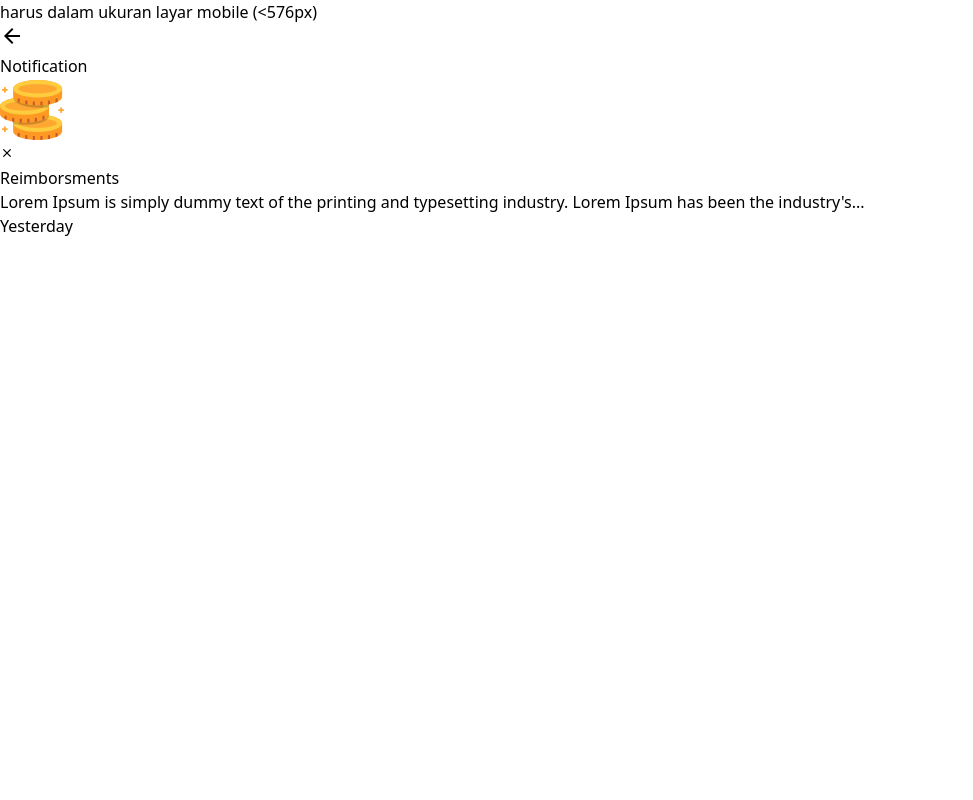
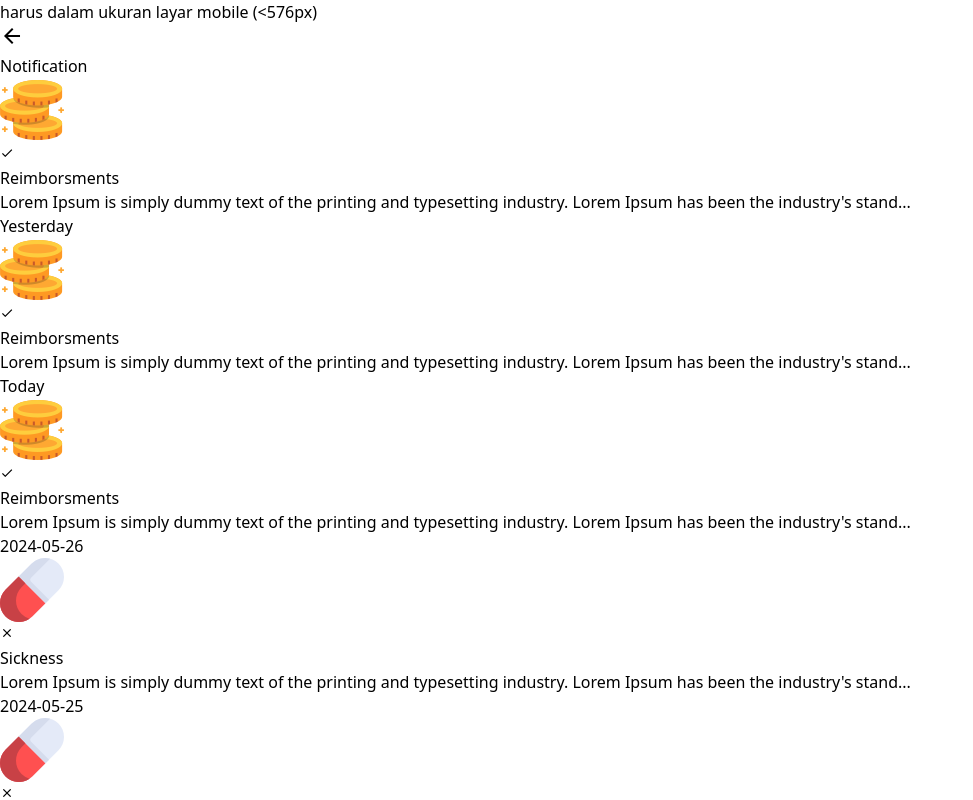
Before and after one commit to anjasmaradwisetiadi/dashboard-payment-pcs, a Vue app: page /notification in a window 1280 px wide. Shown: the top 800 px of the page, without its empty margins (0-973 px from the left). Built offline with nearby package versions, Linux system fonts and the light colour scheme.

Commit message:
[master] successfull make notification UI

```diff
--- a/src/assets/dataDummy/notificationData.js
+++ b/src/assets/dataDummy/notificationData.js
@@ -3,22 +3,22 @@ export const notificationData={
           {
             name: "Reimborsments",
             description: "Lorem Ipsum is simply dummy text of the printing and typesetting industry. Lorem Ipsum has been the industry's standard dummy text ever since the 1500s, when an unknown printer took a galley of type and scrambled it to make a type specimen book. ",
-            date: "2024-05-28",
+            date: "Yesterday",
             status: "Unread",
             image: "src/assets/image/coin.png",
             thumbnail: "check"
           },
           {
             name: "Reimborsments",
-            description: "Your profile was viewed",
-            date: "2024-05-27",
+            description: "Lorem Ipsum is simply dummy text of the printing and typesetting industry. Lorem Ipsum has been the industry's standard dummy text ever since the 1500s, when an unknown printer viewed",
+            date: "Today",
             status: "Read",
             image: "src/assets/image/coin.png",
             thumbnail: "check"
           },
           {
             name: "Reimborsments",
-            description: "You have a new follower",
+            description: "Lorem Ipsum is simply dummy text of the printing and typesetting industry. Lorem Ipsum has been the industry's standard dummy text ever since the 1500s, when an unknown printer new follower",
             date: "2024-05-26",
             status: "Unread",
             image: "src/assets/image/coin.png",
@@ -26,39 +26,39 @@ export const notificationData={
           },
           {
             name: "Sickness",
-            description: "Password change request",
+            description: "Lorem Ipsum is simply dummy text of the printing and typesetting industry. Lorem Ipsum has been the industry's standard dummy text ever since the 1500s, when an unknown printer",
             date: "2024-05-25",
             status: "Unread",
             image: "src/assets/image/pill.png",
-            thumbnail: "check"
+            thumbnail: "close"
           },
           {
             name: "Sickness",
-            description: "New message received",
+            description: "Lorem Ipsum is simply dummy text of the printing and typesetting industry. Lorem Ipsum has been the industry's standard dummy text ever since the 1500s, when an unknown printer",
             date: "2024-05-24",
             status: "Read",
             image: "src/assets/image/pill.png",
-            thumbnail: "check"
+            thumbnail: "close"
           },
           {
             name: "Sickness",
-            description: "Account settings updated",
+            description: "Lorem Ipsum is simply dummy text of the printing and typesetting industry. Lorem Ipsum has been the industry's standard dummy text ever since the 1500s, when an unknown printer",
             date: "2024-05-23",
             status: "Read",
             image: "src/assets/image/pill.png",
-            thumbnail: "check"
+            thumbnail: "close"
           },
           {
             name: "Sicknessr",
-            description: "Your post was liked",
+            description: "Lorem Ipsum is simply dummy text of the printing and typesetting industry. Lorem Ipsum has been the industry's standard dummy text ever since the 1500s, when an unknown printer liked",
             date: "2024-05-22",
             status: "Unread",
             image: "src/assets/image/pill.png",
-            thumbnail: "check"
+            thumbnail: "close"
           },
           {
             name: "Sickness",
-            description: "New event invitation",
+            description: "Lorem Ipsum is simply dummy text of the printing and typesetting industry. Lorem Ipsum has been the industry's standard dummy text ever since the 1500s, when an unknown printer",
             date: "2024-05-21",
             status: "Unread",
             image: "src/assets/image/pill.png",
@@ -66,15 +66,15 @@ export const notificationData={
           },
           {
             name: "Sickness",
-            description: "You were mentioned in a comment",
+            description: "Lorem Ipsum is simply dummy text of the printing and typesetting industry. Lorem Ipsum has been the industry's standard dummy text ever since the 1500s, when an unknown printer in a comment",
             date: "2024-05-20",
             status: "Read",
             image: "src/assets/image/pill.png",
-            thumbnail: "check"
+            thumbnail: "close"
           },
           {
             name: "Overtime",
-            description: "Friend request accepted",
+            description: "Lorem Ipsum is simply dummy text of the printing and typesetting industry. Lorem Ipsum has been the industry's standard dummy text ever since the 1500s, when an unknown printer",
             date: "2024-05-19",
             status: "Unread",
             image: "src/assets/image/pill.png",
@@ -82,39 +82,39 @@ export const notificationData={
           },
           {
             name: "Overtime",
-            description: "New login from unknown device",
+            description: "Lorem Ipsum is simply dummy text of the printing and typesetting industry. Lorem Ipsum has been the industry's standard dummy text ever since the 1500s, when an unknown printer unknown device",
             date: "2024-05-18",
             status: "Read",
             image: "src/assets/image/pill.png",
-            thumbnail: "check"
+            thumbnail: "thumbnail"
           },
           {
             name: "Overtime",
-            description: "Security alert: suspicious activity",
+            description: "Lorem Ipsum is simply dummy text of the printing and typesetting industry. Lorem Ipsum has been the industry's standard dummy text ever since the 1500s, when an unknown printer suspicious activity",
             date: "2024-05-17",
             status: "Unread",
             image: "src/assets/image/pill.png",
-            thumbnail: "check"
+            thumbnail: "next"
           },
           {
             name: "Overtime",
-            description: "Weekly report is available",
+            description: "Lorem Ipsum is simply dummy text of the printing and typesetting industry. Lorem Ipsum has been the industry's standard dummy text ever since the 1500s, when an unknown printer available",
             date: "2024-05-16",
             status: "Read",
             image: "src/assets/image/pill.png",
-            thumbnail: "check"
+            thumbnail: "next"
           },
           {
             name: "Overtime",
-            description: "Subscription renewed",
+            description: "Lorem Ipsum is simply dummy text of the printing and typesetting industry. Lorem Ipsum has been the industry's standard dummy text ever since the 1500s, when an unknown printer",
             date: "2024-05-15",
             status: "Unread",
             image: "src/assets/image/pill.png",
-            thumbnail: "check"
+            thumbnail: "next"
           },
           {
             name: "Overtime",
-            description: "New comment on your photo",
+            description: "Lorem Ipsum is simply dummy text of the printing and typesetting industry. Lorem Ipsum has been the industry's standard dummy text ever since the 1500s, when an unknown printer on your photo",
             date: "2024-05-14",
             status: "Read",
             image: "src/assets/image/pill.png",
--- a/src/components/Navbar.vue
+++ b/src/components/Navbar.vue
@@ -3,7 +3,7 @@
         <transition name="fade" v-if="nameRoutePath === 'dashboard'">
             <div class="w-screen flex flex-row justify-between title text-center pb-3 pt-2 mb-8 px-4 z-10 fixed bg-white ">
                 <div class="w-1/2 flex justify-start">
-                    <h3 class="text-2xl text-red-primary font-bold ">KerjaYuk !</h3>
+                    <h3 class="text-xl text-red-primary font-bold ">KerjaYuk !</h3>
                 </div>
                 <div class="w-1/2 flex justify-end items-center">
                     <div class="cursor-pointer" @click="goNotification()">
@@ -21,7 +21,7 @@
                             arrow_back
                         </span>
                     </div>
-                    <h3 class="text-2xl text-red-primary font-semibold ">Notification</h3>
+                    <h3 class="text-xl text-red-primary font-semibold ">Notification</h3>
                 </div>
         </transition>
     </div>
--- a/src/views/notification/Notification.vue
+++ b/src/views/notification/Notification.vue
@@ -1,29 +1,37 @@
 <template>
     <div id="Notification">
-        <div class="flex px-4 mt-16">
+        <div class="mt-14">
+            <div
+            class="cursor-pointer "
+            v-for="(data, index) in getNotification.data"
+            :class="data.status === 'Unread'? 'bg-blue-200':''"
+            :key="index">
+            <div class="px-4 p-2">
+                <div
+                    class="flex">
                     <div class="w-3/12 flex relative">
-                <div class="bg-red-primary relative flex justify-center rounded-lg w-24 h-14 mb-10 shadow-md">
+                        <div class="bg-red-primary relative flex justify-center rounded-lg w-24 max-h-14 mb-10 shadow-md">
                             <img
                                 class="w-14 h-14 rounded-lg"
-                        :src="collectUrl.baseUrl + dataNotification.notif.image" alt="user_1"
+                                :src="collectUrl.baseUrl + data.image" alt="user_1"
                             >
                         </div>
                         <span
-                     v-if="thumbnailDummy === 'check'"
+                            v-if="data.thumbnail === 'check'"
                             class="absolute flex justify-end items-end w-24 h-16 mb-2 pr-1 text-white">
                                 <span class="flex justify-center items-center bg-green-400 material-icons rounded-full h-5 w-5 p-1 " style="font-size: 14px;">
                                     check
                                 </span>
                         </span>
                         <span
-                     v-if="thumbnailDummy === 'close'"
+                            v-if="data.thumbnail === 'close'"
                             class="absolute flex justify-end items-end w-24 h-16 mb-2 pr-1 text-white">
                                 <span class="flex justify-center items-center bg-red-700 material-icons rounded-full h-5 w-5 p-1 " style="font-size: 14px;">
                                     close
                                 </span>
                         </span>
                         <span
-                     v-if="thumbnailDummy === 'next'"
+                            v-if="data.thumbnail === 'next'"
                             class="absolute flex justify-end items-end w-24 h-16 mb-2 pr-1 text-white">
                                 <span class="flex justify-center items-center bg-blue-400 material-icons rounded-full h-5 w-5 p-1 " style="font-size: 14px;">
                                     arrow_forward
@@ -32,14 +40,17 @@
                     </div>
                     <div class="flex flex-col w-6/12 pl-3 pr-2 text-sm">
                         <div class="font-bold mb-1">
-                    Reimborsments
+                            {{utilize.truncateWord(data.name, 17)}}
                         </div>
                         <div class="text-justify leading-4">
-                    {{utilize.truncateWord(dataNotification.notif.description, 110)}}
+                            {{utilize.truncateWord(data.description, 116)}}
                         </div>
                     </div>
-            <div class="w-3/12 text-center text-gray-500 text-sm">
-                Yesterday
+                    <div class="w-3/12 text-center text-gray-500 text-sm text-right pr-1">
+                        {{ data.date }}
+                    </div>
+                </div>
+            </div>
         </div>
         </div>
     </div>
@@ -51,29 +62,12 @@ import {useNotificationStore} from '../../stores/notification';
 import {utilize} from '../../utilize/index'
 import {collectUrl} from '../../utilize/collectUrl'
 
-
-const descriptionDummy = "Lorem Ipsum is simply dummy text of the printing and typesetting industry. Lorem Ipsum has been the industry's standard dummy text ever since the 1500s, when an unknown printer took a galley of type and scrambled it to make a type specimen book. ";
-const thumbnailDummy = "close"
 const notificationStore = useNotificationStore();
 const getNotification = reactive(notificationStore.notification)
 const title = import.meta.env.APP_URL
 
-const dataNotification = reactive({
-    notif:
-          {
-            name: "Reimborsments",
-            description: "Lorem Ipsum is simply dummy text of the printing and typesetting industry. Lorem Ipsum has been the industry's standard dummy text ever since the 1500s, when an unknown printer took a galley of type and scrambled it to make a type specimen book. ",
-            date: "2024-05-28",
-            status: "Unread",
-            image: "src/assets/image/coin.png",
-            thumbnail: ""
-          },
-    })
+onMounted(()=>{
 
-onMounted(()=>{
-    console.log('getNotification = ');
-    console.log(getNotification);
-    console.log(import.meta.env.APP_URL);
 })
 </script>
 
```
Lines whose indentation alone changed are shown as unchanged.
